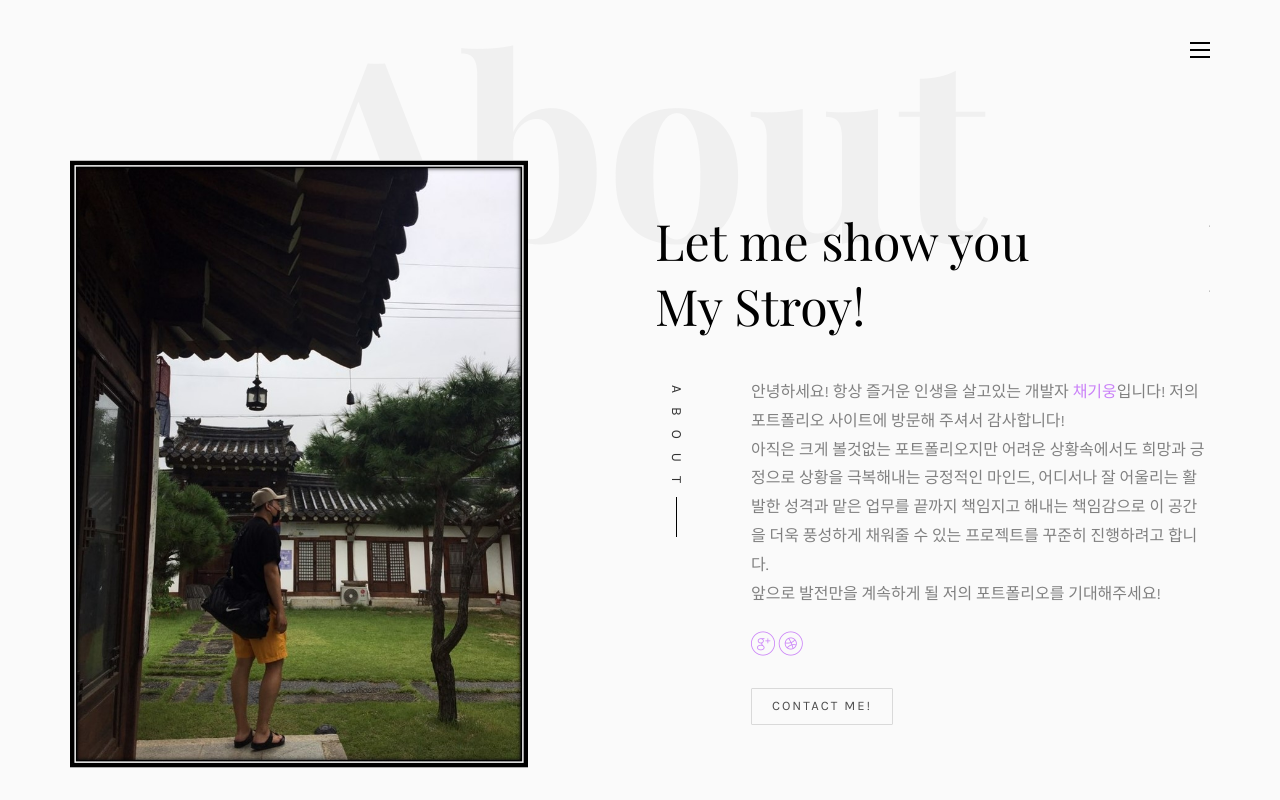
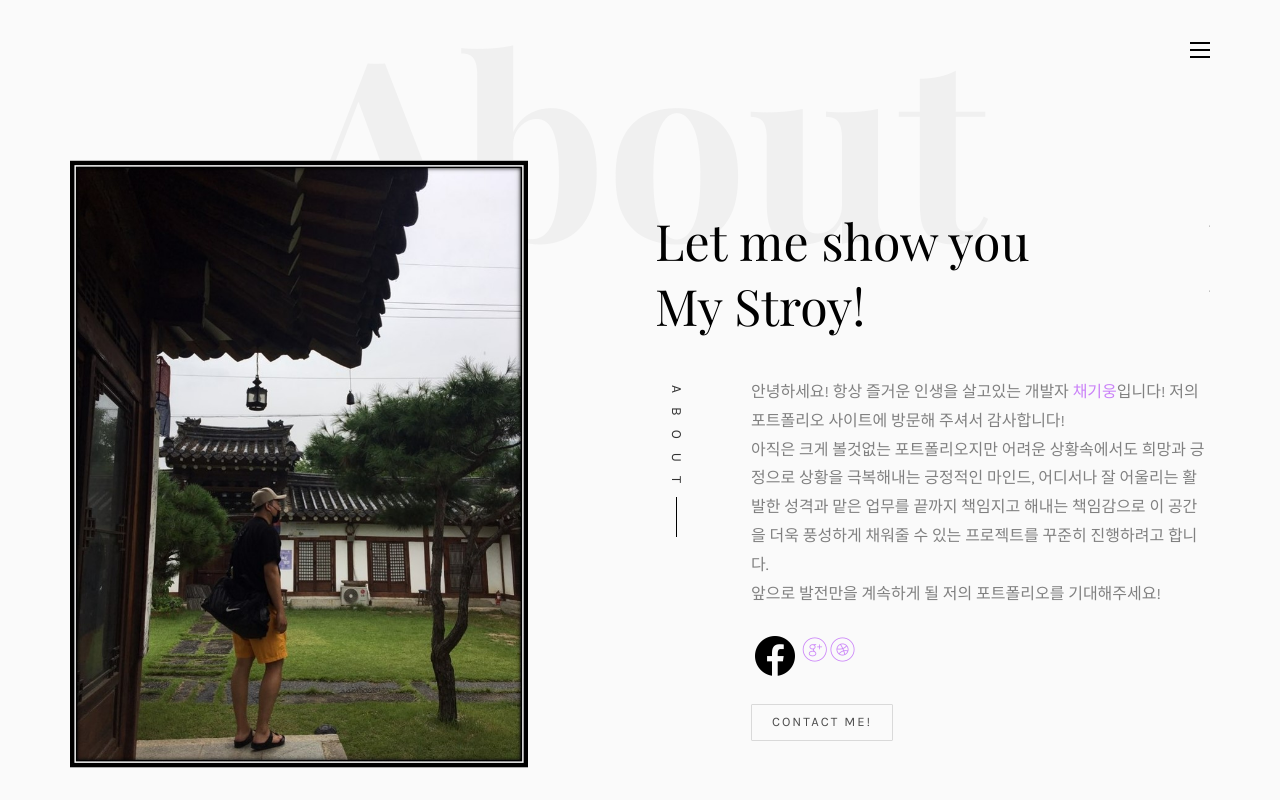
Before and after one commit to CKWoong/CKWoong.github.io, a plain HTML site: page index.html in a window 1280 px wide. Shown: the top 800 px of the page. Drawn offline with nearby package versions, Linux system fonts and the light colour scheme; some icons are missing; files whose address does not match are found by name; a web font is replaced by a local one.

Commit message:
Update index.html

```diff
--- a/index.html
+++ b/index.html
@@ -146,7 +146,7 @@
 								앞으로 발전만을 계속하게 될 저의 포트폴리오를 기대해주세요!
 								</p>
 								<p class="colorlib-social-icons">
-									<a href="#" src="images/facebook48.jpg">
+									<a href="#" target="_blank"><img src="/images/facebook48.jpg"></a>
 									<!--<a href="#"><i class="icon-facebook4"></i></a>-->
 									<a href="#"><i class="icon-instargram3"></i></a>
 									<a href="#"><i class="icon-googleplus"></i></a>
```
